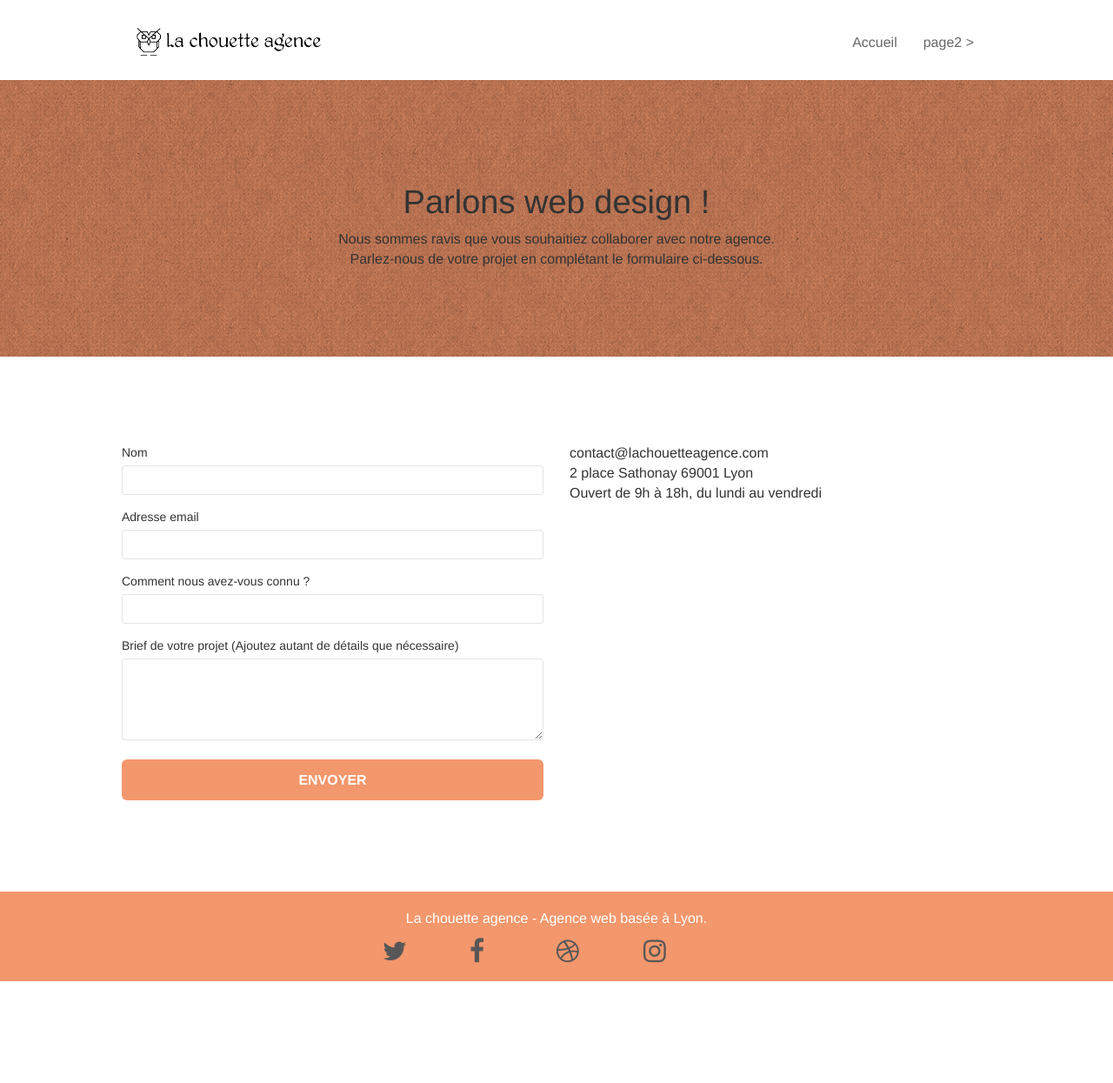
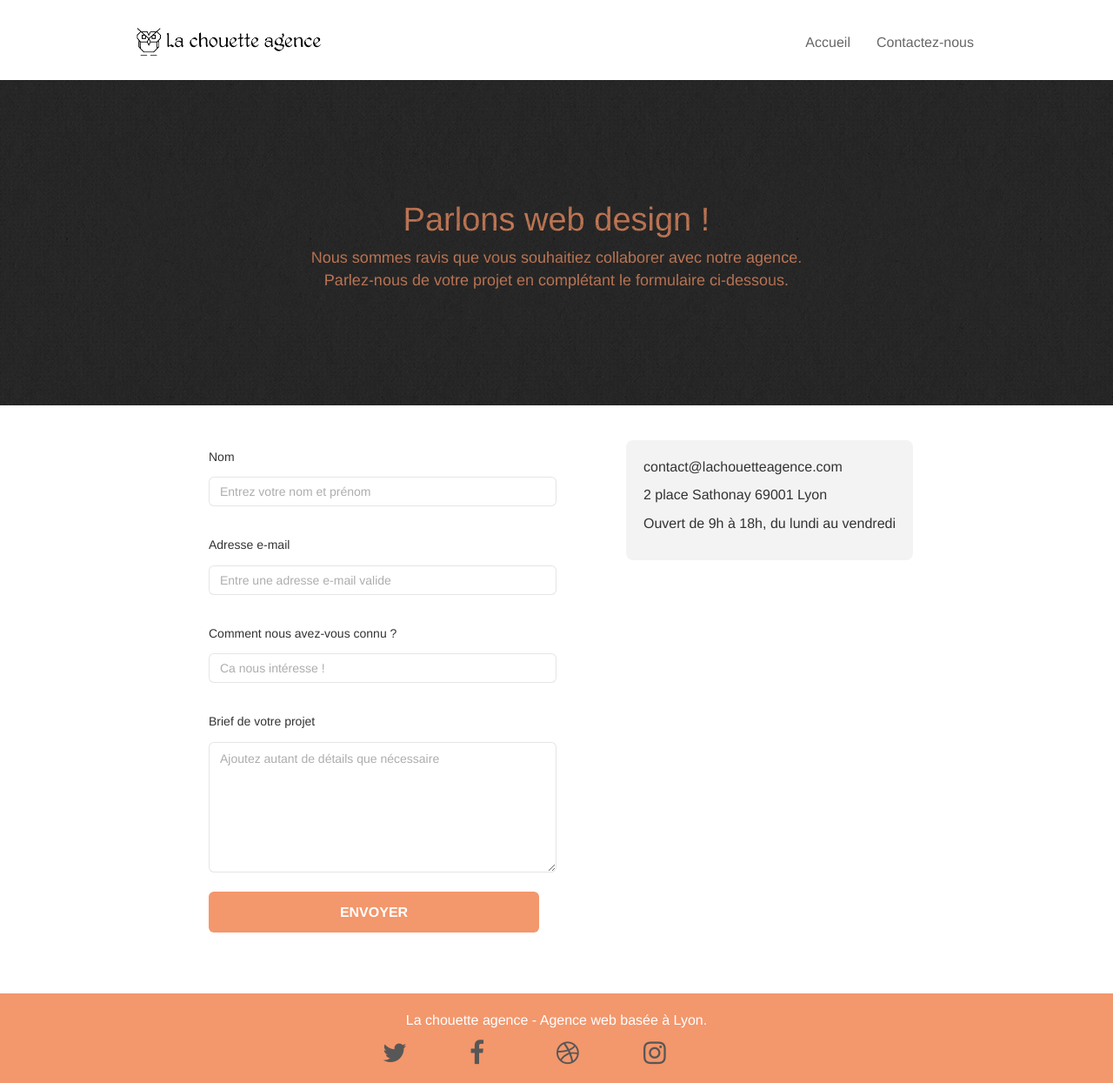
Before and after one commit to Nastoche/AxelGuichard_4_18092021, a plain HTML site: page page2.html in a window 1280 px wide. Shown: the whole page at 87% size. Before the commit the page ends 1128 px from the top, so only its background shows below. Drawn offline with nearby package versions, Linux system fonts and the light colour scheme; files that its build step writes are made by us from their sources.

Commit message:
i hate bootstrap

```diff
--- a/page2.html
+++ b/page2.html
@@ -1,24 +1,24 @@
 <!doctype html>
-<html lang="Default">
+<html lang="fr">
 <head>
     <meta charset="utf-8">
-    <meta name="keywords" content="">
+    <meta name="keywords" content="Agence de web design à Lyon">
     <meta name="description" content="">
     <meta name="viewport" content="width=device-width, initial-scale=1.0, viewport-fit=cover">
     <link rel="shortcut icon" type="image/png" href="favicon.jpg">
 
-	<link rel="stylesheet" type="text/css" href="./css/bootstrap.min.css">
+	<link rel="stylesheet" type="text/css" href="./css/bootstrap.css">
 	<link rel="stylesheet" type="text/css" href="style.css">
-	<link rel="stylesheet" type="text/css" href="./css/font-awesome.min.css">
-	<link rel="stylesheet" type="text/css" href="./css/et-line.min.css">
+	<link rel="stylesheet" type="text/css" href="./css/font-awesome.css">
+	<link rel="stylesheet" type="text/css" href="./css/et-line.css">
 
 
-	<script src="./js/jquery-2.1.0.min.js"></script>
-	<script src="./js/bootstrap.min.js"></script>
-	<script src="./js/blocs.min.js"></script>
-	<script src="./js/jqBootstrapValidation.js"></script>
-	<script src="./js/formHandler.js"></script>
-    <title>page2</title>
+	<script src="./js/jquery-2.1.0.js"></script>
+	<script src="./js/bootstrap.js"></script>
+	<script src="./js/blocs.js"></script>
+	<script src="./js/jquery.touchSwipe.js" defer></script>
+	<script src="./js/gmaps.js"></script>
+    <title>Contact - La chouette agence</title>
 
 
 <!-- Analytics -->
@@ -33,23 +33,18 @@
 <!-- bloc-0 -->
 <div class="bloc bgc-white l-bloc " id="bloc-0">
 	<div class="container bloc-sm">
+
 		<nav class="navbar row">
 			<div class="navbar-header">
-				<a class="navbar-brand" href="index.html"><img src="img/la-chouette-agence.png" alt="atlanta web design logo" height="40" /></a>
+				<a class="navbar-brand" href="index.html"><img src="img/la-chouette-agence.png" alt="La chouette agence le logo" height="40" /></a>
 				<button id="nav-toggle" type="button" class="ui-navbar-toggle navbar-toggle" data-toggle="collapse" data-target=".navbar-1">
-					<span class="sr-only">Toggle navigation</span><span class="icon-bar"></span><span class="icon-bar"></span><span class="icon-bar"></span>
+					<span class="icon-bar"></span><span class="icon-bar"></span><span class="icon-bar"></span>
 				</button>
 			</div>
 			<div class="collapse navbar-collapse navbar-1 special-dropdown-nav">
 				<ul class="site-navigation nav navbar-nav">
-					<li>
-						<a href="index.html">Accueil</a>
-					</li>
-					<li>
-					</li>
-					<li>
-						<a href="page2.html">page2 &gt;</a>
-					</li>
+					<li><a href="index.html">Accueil</a></li>
+					<li><a href="page2.html" target="_blank">Contactez-nous</a></li>
 				</ul>
 			</div>
 		</nav>
@@ -61,7 +56,7 @@
 <div class="bloc bg-dots-bg bg-repeat bgc-atomic-tangerine d-bloc bloc-bg-texture texture-paper" id="bloc-6">
 	<div class="container bloc-lg">
 		<div class="row">
-			<div class="col-sm-12">
+			<div class="head2 titlebloc">
 				<h1 class="text-center hero-bloc-text tc-white">
 					Parlons web design !
 				</h1>
@@ -76,47 +71,48 @@
 <!-- bloc-6 END -->
 
 <!-- bloc-7 -->
-<div class="bloc bgc-white l-bloc" id="bloc-7">
-	<div class="container bloc-lg">
-		<div class="row">
-			<div class="col-sm-6">
+
+
+		<section class="contactblock">
+			<div class="form">
 				<form id="form_1" novalidate success-msg="Your message has been sent." fail-msg="Sorry it seems that our mail server is not responding, Sorry for the inconvenience!">
 					<div class="form-group">
 						<label>
 							Nom
 						</label>
-						<input id="name" class="form-control" required />
+						<input id="name" class="form-control" placeholder="Entrez votre nom et prénom" required />
 					</div>
 					<div class="form-group">
 						<label>
-							Adresse email
+							Adresse e-mail
 						</label>
-						<input id="email" class="form-control" type="email" required />
+						<input id="email" class="form-control" type="email" placeholder="Entre une adresse e-mail valide" required />
 					</div>
 					<div class="form-group">
 						<label>
 							Comment nous avez-vous connu ?
 						</label>
-						<input class="form-control" type="email" required id="input_504" />
+						<input class="form-control" type="email" placeholder="Ca nous intéresse !" required id="input_504" />
 					</div>
 					<div class="form-group">
 						<label>
-							Brief de votre projet (Ajoutez autant de détails que nécessaire)<br>
-						</label><textarea id="message" class="form-control" rows="4" cols="50" required></textarea>
+							Brief de votre projet<br>
+						</label><textarea id="message" class="form-control" placeholder="Ajoutez autant de détails que nécessaire" rows="4" cols="50" required></textarea>
+						<button class="bloc-button btn btn-lg btn-block cta-hero btn-atomic-tangerine" type="submit">
+							Envoyer
+						</button>
 					</div>
-					<button class="bloc-button btn btn-lg btn-block cta-hero btn-atomic-tangerine" type="submit">
-						Envoyer
-					</button>
 				</form>
+				<div class="form__contact">
+						<p>contact@lachouetteagence.com</p>
+						<p>2 place Sathonay 69001 Lyon</p>
+						<p>Ouvert de 9h à 18h, du lundi au vendredi</p>
+				</div>
 			</div>
-			<div class="col-sm-6">
-				<p>
-					contact@lachouetteagence.com<br>2 place Sathonay 69001 Lyon<br>Ouvert de 9h à 18h, du lundi au vendredi<br>
-				</p>
-			</div>
-		</div>
-	</div>
-</div>
+
+		</section>
+
+
 <!-- bloc-7 END -->
 
 <!-- ScrollToTop Button -->
--- a/style.css
+++ b/style.css
@@ -31,6 +31,14 @@ body {
   padding: 2rem 2rem 3rem 2rem;
 }
 
+.titlebloc > h1 {
+  color: #f3976c;
+}
+.titlebloc > p {
+  color: #f3976c;
+  font-size: 18px;
+  text-align: center;
+}
 .textdesc {
   width: 80%;
   margin: auto;
@@ -59,6 +67,87 @@ body {
   font-size: 1.8em;
   margin: 0 2rem;
   padding-bottom: 2rem;
+}
+
+.head2 {
+  display: flex;
+  justify-content: center;
+  align-items: center;
+  flex-direction: column;
+}
+
+.contactblock {
+  max-width: 1000px;
+  margin: auto;
+  padding: 0;
+}
+.form {
+  max-width: 1000px;
+  margin: auto;
+  padding: 4rem 0;
+  display: flex;
+  justify-content: space-evenly;
+}
+
+.form-group {
+  display: flex;
+  flex-direction: column;
+  padding: 1rem;
+  width: 400px;
+  transition: 0.2s;
+}
+
+@media screen and (max-width: 600px) {
+  .form-group {
+    width: 300px;
+    transition: 0.2s;
+  }
+}
+.form-group > label {
+  padding-bottom: 8px;
+  line-height: 1.4em;
+}
+.form-group textarea {
+  padding: 8px 12px;
+  outline: none;
+  border-radius: 6px;
+  font-size: 1em;
+  width: 400px;
+  min-width: 100%;
+}
+.form-group input {
+  padding: 8px 12px;
+  outline: none;
+  border-radius: 6px;
+  font-size: 1em;
+  width: 400px;
+  min-width: 100%;
+}
+.form-group textarea {
+  max-width: 400px;
+  min-height: 150px;
+  max-height: 50vh;
+  font-family: Helvetica;
+}
+
+textarea::-webkit-input-placeholder {
+  outline: none;
+  border-radius: 6px;
+  font-size: 1em;
+  opacity: 0.8;
+}
+input::-webkit-input-placeholder {
+  outline: none;
+  border-radius: 6px;
+  font-size: 1em;
+  opacity: 0.8;
+}
+
+.form__contact {
+  border-radius: 8px;
+  height: fit-content;
+  padding: 2rem;
+  background-color: rgba(233, 233, 233, 0.527);
 }
 
 /* Correctif de Axel /\ */
@@ -717,6 +806,7 @@ a {
 
 .container {
   max-width: 1000px;
+  margin: auto;
 }
 
 .hero-bloc-text {
@@ -874,6 +964,9 @@ h4 {
 
 .bg-dots-bg {
   background-image: url("img/dots-bg.png");
+  padding: 0;
+  margin: 0;
+  background-color: #333;
 }
 
 .bg-lines-h2-bg {
```
Also changed, not shown: index.html (+3 -3 lines).
